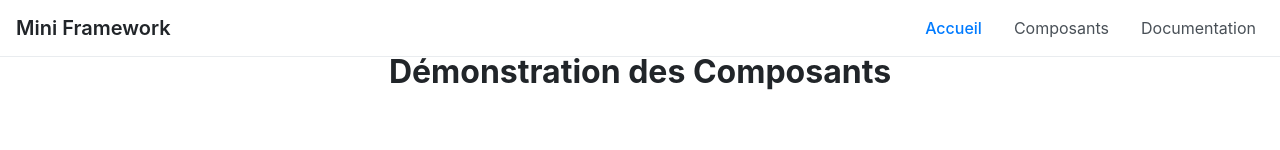
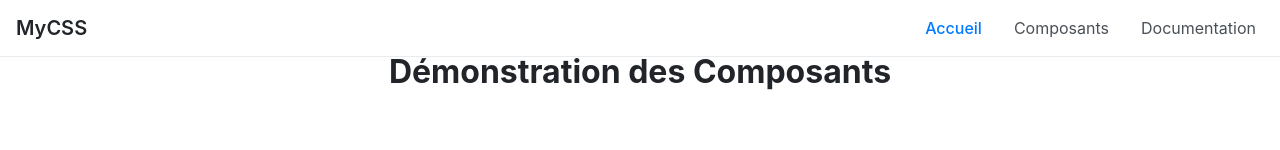
Before and after one commit to Loic-Emmanuel/MyCSS, a plain HTML site: page demo/index.html in a window 1280 px wide. Shown: the top 150 px of the page. Drawn offline with Linux system fonts and the light colour scheme.

Commit message:
Petite correction du nom

```diff
--- a/demo/index.html
+++ b/demo/index.html
@@ -3,13 +3,13 @@
 <head>
     <meta charset="UTF-8">
     <meta name="viewport" content="width=device-width, initial-scale=1.0">
-    <title>Mini Framework CSS - Démonstration</title>
+    <title>MyCSS - Démonstration</title>
     <link rel="stylesheet" href="../css/main.css">
 </head>
 <body>
     <!-- Navbar -->
     <nav class="navbar navbar-fixed-top">
-        <a href="#" class="navbar-brand">Mini Framework</a>
+        <a href="#" class="navbar-brand">MyCSS</a>
         <button class="navbar-toggle">☰</button>
         <div class="navbar-collapse">
             <ul class="navbar-nav">
```
Also changed, not shown: 1 other file.
